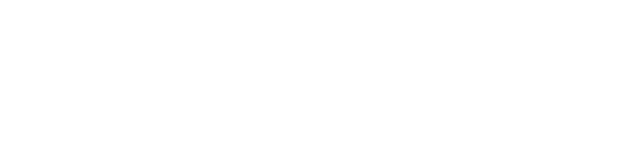
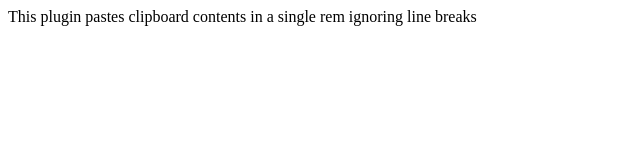
Before and after one commit to vinmugambi/controlledv, a plain HTML site: page index.html in a window 1280 px wide. Shown: the whole page, without its empty margins (0-640 px from the left). Drawn offline with Linux system fonts and the light colour scheme.

Commit message:
description

```diff
--- a/index.html
+++ b/index.html
@@ -7,6 +7,7 @@
     <title>ControlledV - Paste as one block</title>
   </head>
   <body>
+    This plugin pastes clipboard contents in a single rem ignoring line breaks
     <!-- <button onclick="createRem()">create rem</button> -->
     <script src="https://cdn.jsdelivr.net/gh/remnoteio/remnote-api@latest/RemNoteAPI.js"></script>
     <!-- <script src="./config.js"></script> -->
```
